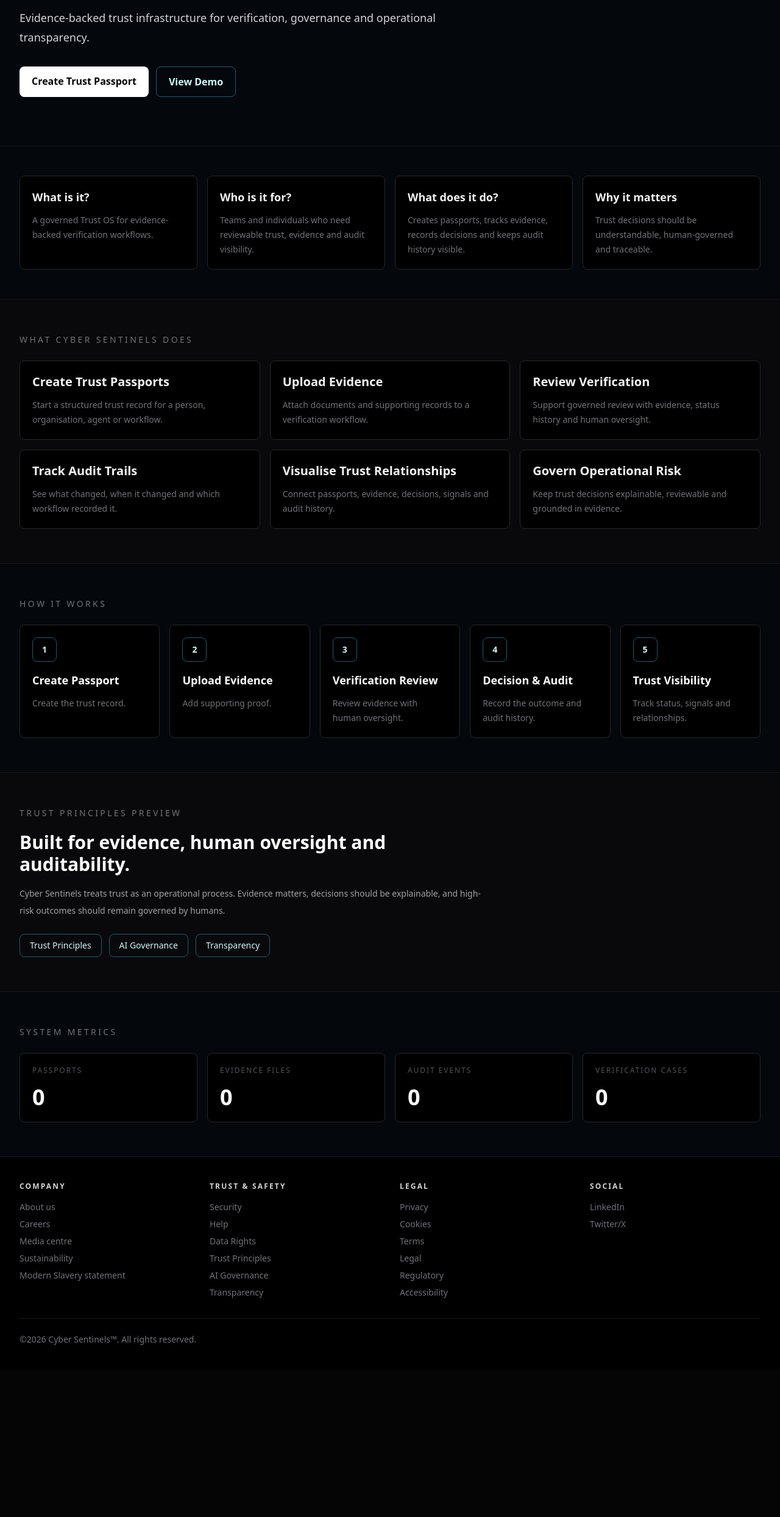
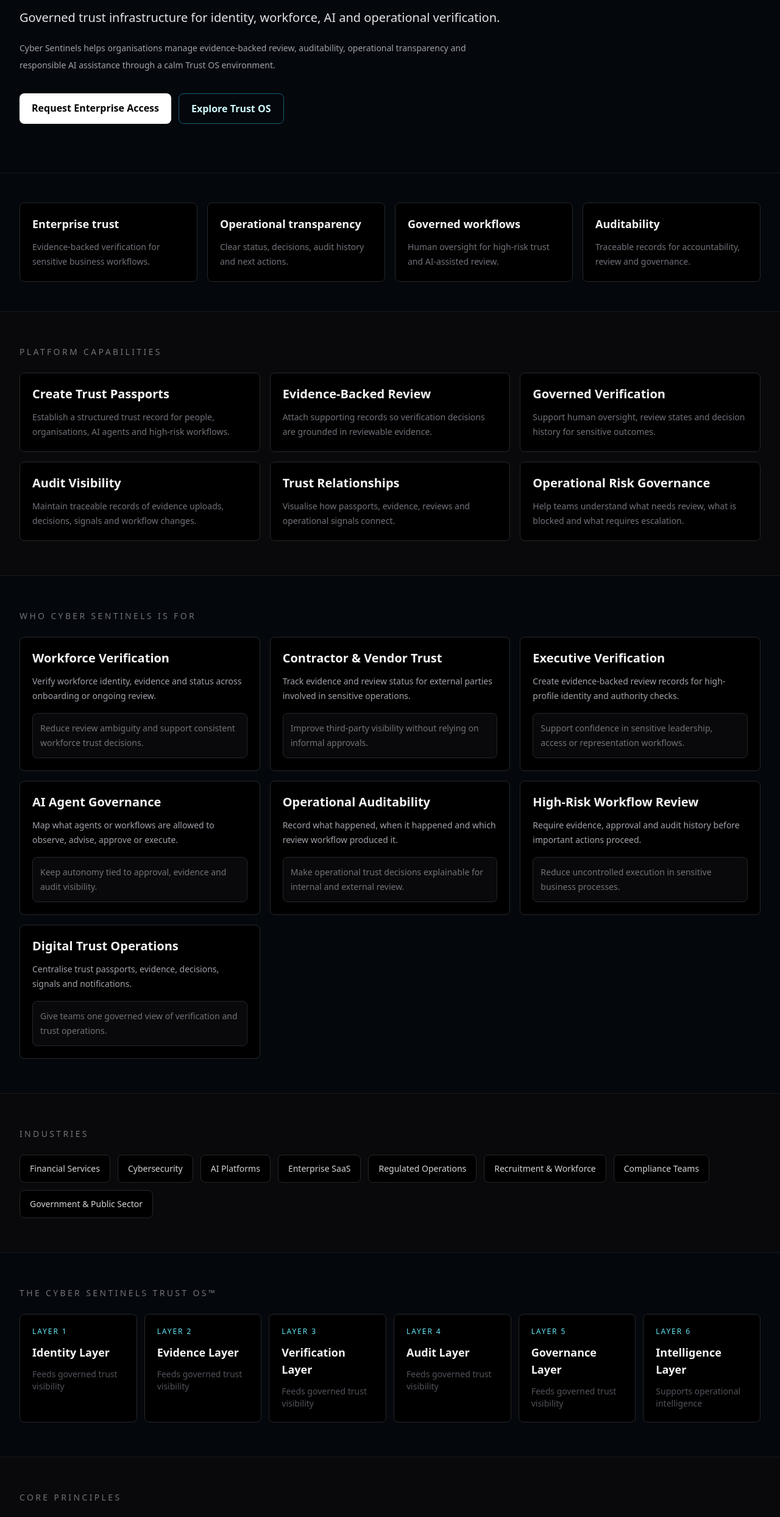
Before and after one commit to emeaexecutive/Cyber-Sentinels-V2, a Next.js app: page / in a window 1280 px wide. Shown: the part 262-2749 px from the top of the page at 61% size. Before the commit the page ends 2508 px from the top, so only its background shows below. Built offline with nearby package versions, Linux system fonts and the light colour scheme; no server answers; the database is empty.

Commit message:
Improve enterprise positioning and commercial readiness

```diff
--- a/app/demo/page.tsx
+++ b/app/demo/page.tsx
@@ -1,13 +1,36 @@
 import Link from "next/link";
 
 const demoSteps = [
-  "Create Passport",
-  "Upload Evidence",
-  "Accept Evidence",
-  "Approve Decision",
-  "View Trust Passport",
-  "Open Trust Graph",
-  "Review Audit Trail",
+  [
+    "Create Passport",
+    "Create a Trust Passport for the person, organisation, AI agent or workflow being reviewed.",
+    "The demo starts with a structured trust record.",
+  ],
+  [
+    "Upload Evidence",
+    "Attach supporting files or records to the verification case.",
+    "Evidence gives the review process something concrete to assess.",
+  ],
+  [
+    "Review Verification",
+    "Inspect the submitted evidence and current verification state.",
+    "Human review remains part of high-risk trust outcomes.",
+  ],
+  [
+    "Decision Recorded",
+    "Record an approval, rejection or request for more evidence.",
+    "The decision becomes part of the passport history.",
+  ],
+  [
+    "Audit Trail Created",
+    "Confirm that evidence, review and decision events are traceable.",
+    "Audit visibility supports accountability and governance.",
+  ],
+  [
+    "Trust Visibility Generated",
+    "Open the passport and Trust Graph to see relationships and status.",
+    "Decision-makers can understand the trust state without reading raw system data.",
+  ],
 ];
 
 export default function DemoPage() {
@@ -16,15 +39,15 @@ export default function DemoPage() {
       <div className="mx-auto max-w-6xl">
         <section className="rounded-lg border border-zinc-800 bg-zinc-950 p-6">
           <p className="text-xs uppercase tracking-[0.2em] text-cyan-200">
-            V1 Demo
+            V1 Demo Experience
           </p>
           <h1 className="mt-4 text-4xl font-semibold md:text-5xl">
-            Cyber Sentinels Demo Workflow
+            Understand Cyber Sentinels in under two minutes
           </h1>
           <p className="mt-4 max-w-3xl leading-7 text-zinc-400">
-            Walk through the V1 Trust OS flow without exposing private records:
-            create a passport, attach evidence, review the case, record a
-            decision, then inspect the passport, graph and audit trail.
+            This guided demo shows how governed verification moves from a Trust
+            Passport to evidence-backed review, decision history, audit
+            visibility and trust relationship insight.
           </p>
           <div className="mt-6 flex flex-wrap gap-3 text-sm">
             <Link
@@ -49,7 +72,7 @@ export default function DemoPage() {
         </section>
 
         <section className="mt-8 grid gap-4 md:grid-cols-2 lg:grid-cols-3">
-          {demoSteps.map((step, index) => (
+          {demoSteps.map(([step, copy, value], index) => (
             <article
               key={step}
               className="rounded-lg border border-zinc-800 bg-black p-5"
@@ -60,12 +83,21 @@ export default function DemoPage() {
               <h2 className="mt-3 text-xl font-semibold text-zinc-100">
                 {step}
               </h2>
-              <p className="mt-3 text-sm leading-6 text-zinc-500">
-                Use real workflow screens and live records. Empty states are OK
-                for the first run and should guide the next demo action.
+              <p className="mt-3 text-sm leading-6 text-zinc-400">{copy}</p>
+              <p className="mt-4 rounded-lg border border-zinc-800 bg-zinc-950 p-3 text-sm leading-6 text-zinc-500">
+                {value}
               </p>
             </article>
           ))}
+        </section>
+
+        <section className="mt-8 rounded-lg border border-zinc-800 bg-zinc-950 p-6">
+          <h2 className="text-2xl font-semibold">Demo Outcome</h2>
+          <p className="mt-4 max-w-3xl text-sm leading-7 text-zinc-400">
+            By the end of the flow, the user can see a verification status, the
+            evidence supporting review, the recorded decision, the audit trail
+            and a simple view of trust relationships.
+          </p>
         </section>
       </div>
     </main>
--- a/app/page.tsx
+++ b/app/page.tsx
@@ -3,39 +3,98 @@ import { createClient } from "@/lib/supabase/server";
 
 export const dynamic = "force-dynamic";
 
-const productCards = [
+const platformCapabilities = [
   [
     "Create Trust Passports",
-    "Start a structured trust record for a person, organisation, agent or workflow.",
+    "Establish a structured trust record for people, organisations, AI agents and high-risk workflows.",
   ],
   [
-    "Upload Evidence",
-    "Attach documents and supporting records to a verification workflow.",
+    "Evidence-Backed Review",
+    "Attach supporting records so verification decisions are grounded in reviewable evidence.",
   ],
   [
-    "Review Verification",
-    "Support governed review with evidence, status history and human oversight.",
+    "Governed Verification",
+    "Support human oversight, review states and decision history for sensitive outcomes.",
   ],
   [
-    "Track Audit Trails",
-    "See what changed, when it changed and which workflow recorded it.",
+    "Audit Visibility",
+    "Maintain traceable records of evidence uploads, decisions, signals and workflow changes.",
   ],
   [
-    "Visualise Trust Relationships",
-    "Connect passports, evidence, decisions, signals and audit history.",
+    "Trust Relationships",
+    "Visualise how passports, evidence, reviews and operational signals connect.",
   ],
   [
-    "Govern Operational Risk",
-    "Keep trust decisions explainable, reviewable and grounded in evidence.",
+    "Operational Risk Governance",
+    "Help teams understand what needs review, what is blocked and what requires escalation.",
   ],
 ];
 
-const workflow = [
-  ["1", "Create Passport", "Create the trust record."],
-  ["2", "Upload Evidence", "Add supporting proof."],
-  ["3", "Verification Review", "Review evidence with human oversight."],
-  ["4", "Decision & Audit", "Record the outcome and audit history."],
-  ["5", "Trust Visibility", "Track status, signals and relationships."],
+const useCases = [
+  [
+    "Workforce Verification",
+    "Verify workforce identity, evidence and status across onboarding or ongoing review.",
+    "Reduce review ambiguity and support consistent workforce trust decisions.",
+  ],
+  [
+    "Contractor & Vendor Trust",
+    "Track evidence and review status for external parties involved in sensitive operations.",
+    "Improve third-party visibility without relying on informal approvals.",
+  ],
+  [
+    "Executive Verification",
+    "Create evidence-backed review records for high-profile identity and authority checks.",
+    "Support confidence in sensitive leadership, access or representation workflows.",
+  ],
+  [
+    "AI Agent Governance",
+    "Map what agents or workflows are allowed to observe, advise, approve or execute.",
+    "Keep autonomy tied to approval, evidence and audit visibility.",
+  ],
+  [
+    "Operational Auditability",
+    "Record what happened, when it happened and which review workflow produced it.",
+    "Make operational trust decisions explainable for internal and external review.",
+  ],
+  [
+    "High-Risk Workflow Review",
+    "Require evidence, approval and audit history before important actions proceed.",
+    "Reduce uncontrolled execution in sensitive business processes.",
+  ],
+  [
+    "Digital Trust Operations",
+    "Centralise trust passports, evidence, decisions, signals and notifications.",
+    "Give teams one governed view of verification and trust operations.",
+  ],
+];
+
+const industries = [
+  "Financial Services",
+  "Cybersecurity",
+  "AI Platforms",
+  "Enterprise SaaS",
+  "Regulated Operations",
+  "Recruitment & Workforce",
+  "Compliance Teams",
+  "Government & Public Sector",
+];
+
+const architectureLayers = [
+  "Identity Layer",
+  "Evidence Layer",
+  "Verification Layer",
+  "Audit Layer",
+  "Governance Layer",
+  "Intelligence Layer",
+];
+
+const principles = [
+  "Human Oversight",
+  "Evidence-First Verification",
+  "Explainability",
+  "Auditability",
+  "Privacy-Aware Architecture",
+  "Responsible AI Assistance",
 ];
 
 const metrics = [
@@ -68,27 +127,32 @@ export default async function HomePage() {
       <section className="border-b border-zinc-900 px-6 py-20 md:px-8">
         <div className="mx-auto max-w-7xl">
           <p className="text-sm uppercase tracking-[0.28em] text-cyan-200">
-            Evidence-backed trust
+            Enterprise Trust Platform
           </p>
           <h1 className="mt-5 text-5xl font-semibold leading-tight md:text-7xl">
             Cyber Sentinels™
           </h1>
-          <p className="mt-6 max-w-3xl text-lg leading-8 text-zinc-300">
-            Evidence-backed trust infrastructure for verification, governance
-            and operational transparency.
+          <p className="mt-6 max-w-4xl text-xl leading-8 text-zinc-200">
+            Governed trust infrastructure for identity, workforce, AI and
+            operational verification.
+          </p>
+          <p className="mt-5 max-w-3xl text-sm leading-7 text-zinc-400">
+            Cyber Sentinels helps organisations manage evidence-backed review,
+            auditability, operational transparency and responsible AI assistance
+            through a calm Trust OS environment.
           </p>
           <div className="mt-8 flex flex-wrap gap-3">
             <Link
               href="/passport"
               className="rounded-lg bg-white px-5 py-3 font-semibold text-black hover:bg-cyan-100"
             >
-              Create Trust Passport
+              Request Enterprise Access
             </Link>
             <Link
               href="/demo"
               className="rounded-lg border border-cyan-800 px-5 py-3 font-semibold text-cyan-100 hover:border-cyan-400"
             >
-              View Demo
+              Explore Trust OS
             </Link>
           </div>
         </div>
@@ -96,10 +160,10 @@ export default async function HomePage() {
 
       <section className="mx-auto grid max-w-7xl gap-4 px-6 py-12 md:grid-cols-4 md:px-8">
         {[
-          ["What is it?", "A governed Trust OS for evidence-backed verification workflows."],
-          ["Who is it for?", "Teams and individuals who need reviewable trust, evidence and audit visibility."],
-          ["What does it do?", "Creates passports, tracks evidence, records decisions and keeps audit history visible."],
-          ["Why it matters", "Trust decisions should be understandable, human-governed and traceable."],
+          ["Enterprise trust", "Evidence-backed verification for sensitive business workflows."],
+          ["Operational transparency", "Clear status, decisions, audit history and next actions."],
+          ["Governed workflows", "Human oversight for high-risk trust and AI-assisted review."],
+          ["Auditability", "Traceable records for accountability, review and governance."],
         ].map(([title, copy]) => (
           <article key={title} className="rounded-lg border border-zinc-800 bg-black p-5">
             <h2 className="text-lg font-semibold text-zinc-100">{title}</h2>
@@ -111,10 +175,10 @@ export default async function HomePage() {
       <section className="border-y border-zinc-900 bg-zinc-950 px-6 py-14 md:px-8">
         <div className="mx-auto max-w-7xl">
           <p className="text-sm uppercase tracking-[0.24em] text-zinc-500">
-            What Cyber Sentinels Does
+            Platform Capabilities
           </p>
           <div className="mt-6 grid gap-4 md:grid-cols-3">
-            {productCards.map(([title, copy]) => (
+            {platformCapabilities.map(([title, copy]) => (
               <article key={title} className="rounded-lg border border-zinc-800 bg-black p-5">
                 <h2 className="text-xl font-semibold text-zinc-100">{title}</h2>
                 <p className="mt-3 text-sm leading-6 text-zinc-500">{copy}</p>
@@ -126,16 +190,55 @@ export default async function HomePage() {
 
       <section className="mx-auto max-w-7xl px-6 py-14 md:px-8">
         <p className="text-sm uppercase tracking-[0.24em] text-zinc-500">
-          How It Works
+          Who Cyber Sentinels Is For
         </p>
-        <div className="mt-6 grid gap-4 lg:grid-cols-5">
-          {workflow.map(([step, title, copy]) => (
-            <div key={step} className="rounded-lg border border-zinc-800 bg-black p-5">
-              <p className="flex h-10 w-10 items-center justify-center rounded-lg border border-cyan-800 text-sm font-semibold text-cyan-100">
-                {step}
+        <div className="mt-6 grid gap-4 md:grid-cols-2 xl:grid-cols-3">
+          {useCases.map(([title, useCase, value]) => (
+            <article key={title} className="rounded-lg border border-zinc-800 bg-black p-5">
+              <h2 className="text-xl font-semibold text-zinc-100">{title}</h2>
+              <p className="mt-3 text-sm leading-6 text-zinc-400">{useCase}</p>
+              <p className="mt-4 rounded-lg border border-zinc-800 bg-zinc-950 p-3 text-sm leading-6 text-zinc-500">
+                {value}
               </p>
-              <h2 className="mt-4 text-lg font-semibold">{title}</h2>
-              <p className="mt-3 text-sm leading-6 text-zinc-500">{copy}</p>
+            </article>
+          ))}
+        </div>
+      </section>
+
+      <section className="border-y border-zinc-900 bg-zinc-950 px-6 py-14 md:px-8">
+        <div className="mx-auto max-w-7xl">
+          <p className="text-sm uppercase tracking-[0.24em] text-zinc-500">
+            Industries
+          </p>
+          <div className="mt-6 flex flex-wrap gap-3">
+            {industries.map((industry) => (
+              <span
+                key={industry}
+                className="rounded-lg border border-zinc-800 bg-black px-4 py-3 text-sm text-zinc-300"
+              >
+                {industry}
+              </span>
+            ))}
+          </div>
+        </div>
+      </section>
+
+      <section className="mx-auto max-w-7xl px-6 py-14 md:px-8">
+        <p className="text-sm uppercase tracking-[0.24em] text-zinc-500">
+          The Cyber Sentinels Trust OS™
+        </p>
+        <div className="mt-6 grid gap-3 lg:grid-cols-6">
+          {architectureLayers.map((layer, index) => (
+            <div key={layer} className="rounded-lg border border-zinc-800 bg-black p-5">
+              <p className="text-xs uppercase tracking-[0.16em] text-cyan-300">
+                Layer {index + 1}
+              </p>
+              <h2 className="mt-3 text-lg font-semibold text-zinc-100">{layer}</h2>
+              {index < architectureLayers.length - 1 ? (
+                <p className="mt-3 text-sm text-zinc-600">Feeds governed trust visibility</p>
+              ) : (
+                <p className="mt-3 text-sm text-zinc-600">Supports operational intelligence</p>
+              )}
             </div>
           ))}
         </div>
@@ -144,17 +247,14 @@ export default async function HomePage() {
       <section className="border-y border-zinc-900 bg-zinc-950 px-6 py-14 md:px-8">
         <div className="mx-auto max-w-7xl">
           <p className="text-sm uppercase tracking-[0.24em] text-zinc-500">
-            Trust Principles Preview
+            Core Principles
           </p>
-          <div className="mt-5 max-w-3xl">
-            <h2 className="text-3xl font-semibold">
-              Built for evidence, human oversight and auditability.
-            </h2>
-            <p className="mt-4 text-sm leading-7 text-zinc-400">
-              Cyber Sentinels treats trust as an operational process. Evidence
-              matters, decisions should be explainable, and high-risk outcomes
-              should remain governed by humans.
-            </p>
+          <div className="mt-6 grid gap-4 md:grid-cols-3">
+            {principles.map((principle) => (
+              <article key={principle} className="rounded-lg border border-zinc-800 bg-black p-5">
+                <h2 className="text-lg font-semibold text-zinc-100">{principle}</h2>
+              </article>
+            ))}
           </div>
           <div className="mt-6 flex flex-wrap gap-3">
             {[
@@ -175,6 +275,37 @@ export default async function HomePage() {
       </section>
 
       <section className="mx-auto max-w-7xl px-6 py-14 md:px-8">
+        <div className="grid gap-6 rounded-lg border border-zinc-800 bg-black p-6 md:grid-cols-[1fr_auto] md:items-center">
+          <div>
+            <p className="text-sm uppercase tracking-[0.24em] text-cyan-200">
+              Commercial Readiness
+            </p>
+            <h2 className="mt-3 text-3xl font-semibold">
+              Explore governed trust operations for your organisation.
+            </h2>
+            <p className="mt-4 max-w-3xl text-sm leading-7 text-zinc-400">
+              Request Enterprise Access is a placeholder path for now. The V1
+              demo can be used to evaluate the Trust OS workflow.
+            </p>
+          </div>
+          <div className="flex flex-wrap gap-3">
+            <Link
+              href="/passport"
+              className="rounded-lg bg-white px-5 py-3 font-semibold text-black hover:bg-cyan-100"
+            >
+              Request Enterprise Access
+            </Link>
+            <Link
+              href="/demo"
+              className="rounded-lg border border-cyan-800 px-5 py-3 font-semibold text-cyan-100 hover:border-cyan-400"
+            >
+              Explore Trust OS
+            </Link>
+          </div>
+        </div>
+      </section>
+
+      <section className="mx-auto max-w-7xl px-6 pb-14 md:px-8">
         <p className="text-sm uppercase tracking-[0.24em] text-zinc-500">
           System Metrics
         </p>
```
